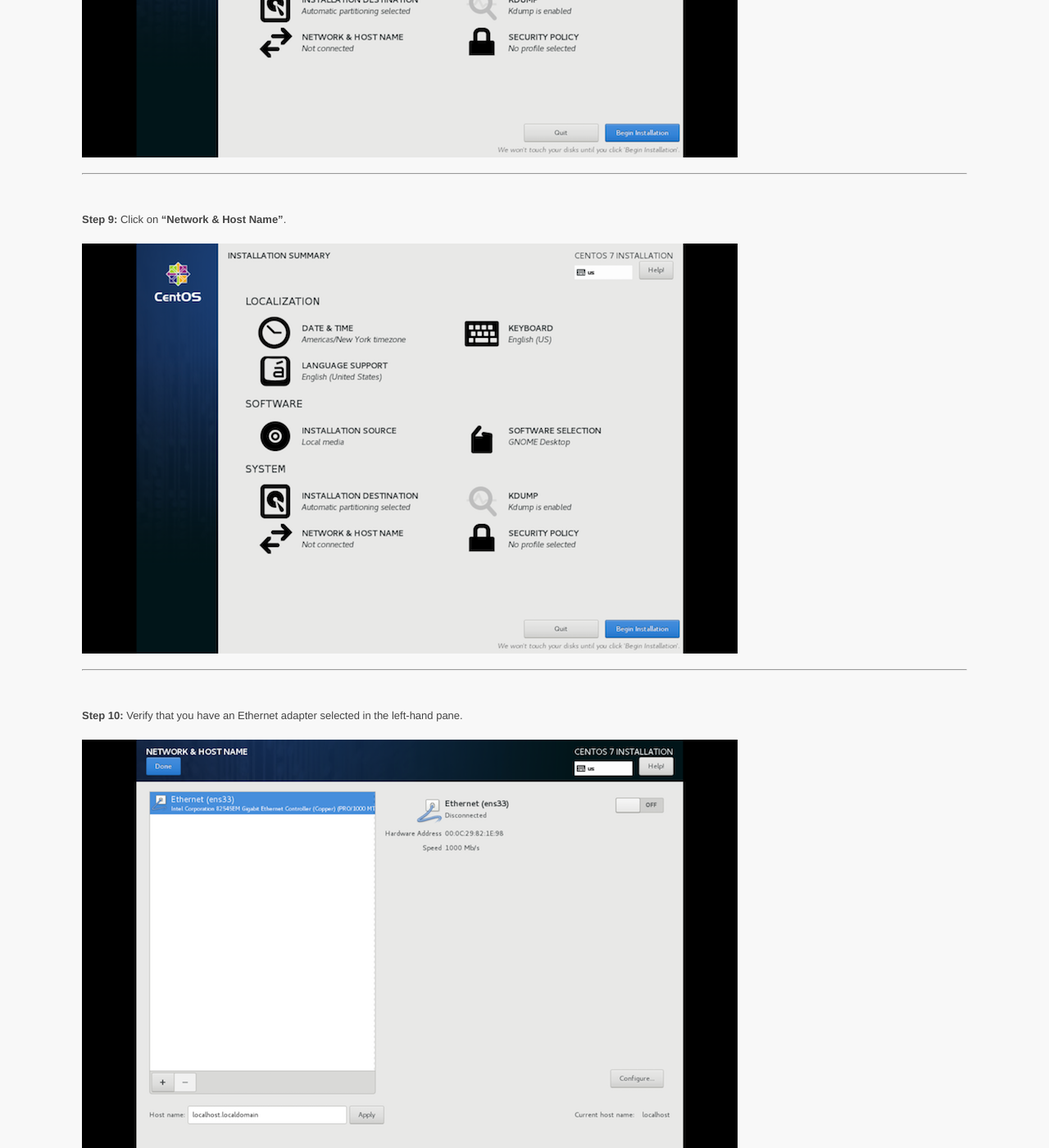
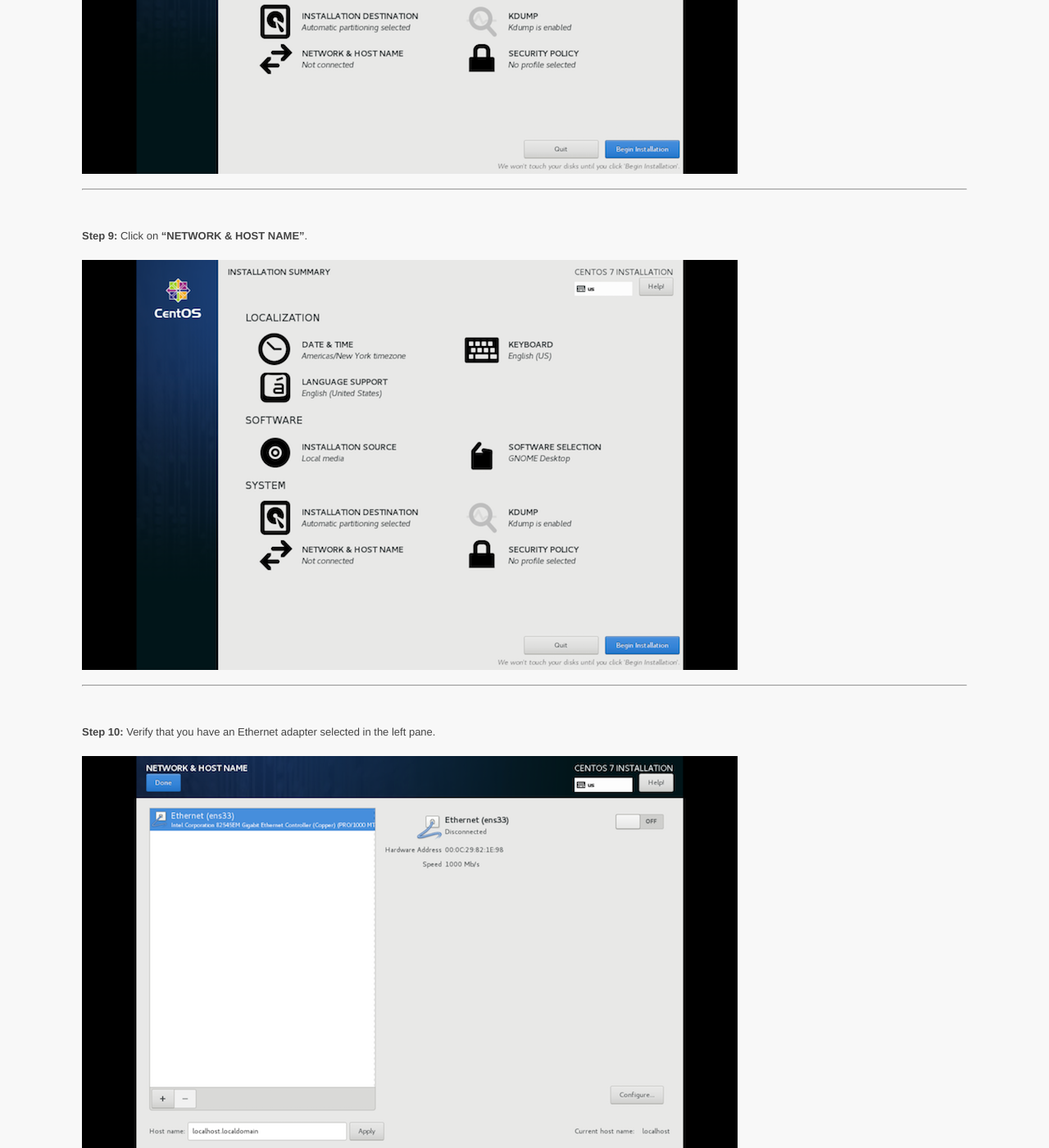
Before and after one commit to ycpcs/dev-env-setup-guide, a Jekyll site: the page built from prog_envs/centOS7/centOS7_install.md, in a window 1280 px wide and 1400 px high, scrolled down 5389 px. Shown: the whole window at 82% size. Built offline with Jekyll 4.4.1, drawn with Linux system fonts in a browser that asks for light colours; some of the changed text lies outside the part shown.

Commit message:
update CentOS7 Guide

```diff
--- a/prog_envs/centOS7/centOS7_install.md
+++ b/prog_envs/centOS7/centOS7_install.md
@@ -59,55 +59,55 @@ Before you can install and run virtual machines, you must enable a feature in yo
 
 <hr><br><!-- =============================================================== -->
 
-**Step 3:** Click on **"Software Selection"** on right side.
+**Step 3:** Click on **"SOFTWARE SELECTION"** on right side.
 <br><br>
 ![image](centOS7_installation_images/step03.png)
 
 <hr><br><!-- =============================================================== -->
 
-**Step 4:** In the left-hand pane, select the **"GNOME Deskop"**.
+**Step 4:** In the left pane, select the **"GNOME Desktop"**.
 <br><br>
 ![image](centOS7_installation_images/step04.png)
 
 <hr><br><!-- =============================================================== -->
 
-**Step 5:** In the right-hand pane, scroll down and select **"Development Tools"**. Click **"Done"** in the top left-hand corner.
+**Step 5:** In the right-hand pane, scroll down and select **"Development Tools"**. Click **"Done"** in the top left corner.
 <br><br>
 ![image](centOS7_installation_images/step05.png)
 
 <hr><br><!-- =============================================================== -->
 
-**Step 6:** Click on **"Installation Destination"**. It will likely have warning icon overlay.
+**Step 6:** Click on **"INSTALLATION DESTINATION"**. It will likely have warning icon overlay.
 <br><br>
 ![image](centOS7_installation_images/step06.png)
 
 <hr><br><!-- =============================================================== -->
 
-**Step 7:** Click on your virtual hard disk drive to highlight it. Click it a second time to select it as the installation destination. Make sure your virtual hard disk drive is selected **and has a checkmark**. Leave the **"Partitioning"** option set to **"Automatically configure partitioning"**. Click **"Done"** in the top left-hand corner.
+**Step 7:** Click on your virtual hard disk drive to highlight it. Click it a second time to select it as the installation destination. Make sure your virtual hard disk drive is selected **and has a checkmark**. Leave the **"Partitioning"** option set to **"Automatically configure partitioning"**. Click **"Done"** in the top left corner.
 <br><br>
 ![image](centOS7_installation_images/step07.png)
 
 <hr><br><!-- =============================================================== -->
 
-**Step 8:** Verify that the warning overlay has disappeared from the **"Installation Destination"**. Under **"Installation Destination"** you should also see **"Automatic partitioning selected"**.
+**Step 8:** Verify that the warning overlay has disappeared from the **"INSTALLATION DESTINATION"**. Under **"INSTALLATION DESTINATION"** you should also see **"Automatic partitioning selected"**.
 <br><br>
 ![image](centOS7_installation_images/step08.png)
 
 <hr><br><!-- =============================================================== -->
 
-**Step 9:** Click on **"Network & Host Name"**.
+**Step 9:** Click on **"NETWORK & HOST NAME"**.
 <br><br>
 ![image](centOS7_installation_images/step09.png)
 
 <hr><br><!-- =============================================================== -->
 
-**Step 10:** Verify that you have an Ethernet adapter selected in the left-hand pane.
+**Step 10:** Verify that you have an Ethernet adapter selected in the left pane.
 <br><br>
 ![image](centOS7_installation_images/step10.png)
 
 <hr><br><!-- =============================================================== -->
 
-**Step 11:** Click the **ON/OFF** toggle in the top right to enable your Ethernet adapter. Click **"Done"** in the top left-hand corner.
+**Step 11:** Click the **ON/OFF** toggle in the top right to enable your Ethernet adapter. Click **"Done"** in the top left corner.
 <br><br>
 ![image](centOS7_installation_images/step11.png)
 
@@ -119,31 +119,31 @@ Before you can install and run virtual machines, you must enable a feature in yo
 
 <hr><br><!-- =============================================================== -->
 
- **Step 13:** Click on **"Root Password"**.
+ **Step 13:** Click on **"ROOT PASSWORD"**.
 <br><br>
 ![image](centOS7_installation_images/step13.png)
 
 <hr><br><!-- =============================================================== -->
 
-**Step 14:** Set a root password (**REMEMBER THIS PASSWORD!!!**).  Click **"Done"** in the top left-hand corner.
+**Step 14:** Set a root password (**REMEMBER THIS PASSWORD!!!**).  Click **"Done"** in the top left corner.
 <br><br>
 ![image](centOS7_installation_images/step14.png)
 
 <hr><br><!-- =============================================================== -->
 
-**Step 15:** Click **"User Creation"**
+**Step 15:** Click **"USER CREATION"**
 <br><br>
 ![image](centOS7_installation_images/step15.png)
 
 <hr><br><!-- =============================================================== -->
 
-**Step 16:** Type in your preferred username and password. This password need not be the same as the **root** password previously set. Click **"Done"** in the top left-hand corner.
+**Step 16:** Type in your preferred username and password. This password need not be the same as the **root** password previously set. Click **"Done"** in the top left corner.
 <br><br>
 ![image](centOS7_installation_images/step16.png)
 
 <hr><br><!-- =============================================================== -->
 
-**Step 17:** Wait patiently while the OS installs.
+**Step 17:** Wait patiently while the Operating System installs.
 <br><br>
 ![image](centOS7_installation_images/step17.png)
 
@@ -161,19 +161,19 @@ Before you can install and run virtual machines, you must enable a feature in yo
 
 <hr><br><!-- =============================================================== -->
 
-**Step 20:** Click on **"License Information"** to accept the CentOS license.
+**Step 20:** Click on **"LICENSE INFORMATION"** to accept the CentOS license.
 <br><br>
 ![image](centOS7_installation_images/step20.png)
 
 <hr><br><!-- =============================================================== -->
 
-**Step 21:** Check the box next to **"I accept the license agreement"** to accept the CentOS license agreement. Then click **"Done"** in the top left-hand corner.
+**Step 21:** Check the box next to **"I accept the license agreement"** to accept the CentOS license agreement. Then click **"Done"** in the top left corner.
 <br><br>
 ![image](centOS7_installation_images/step21.png)
 
 <hr><br><!-- =============================================================== -->
 
-**Step 22:** Click **"Finish Configuration"** in the bottom right corner. The machine will reboot to a logon screen.
+**Step 22:** Click **"FINISH CONFIGURATION"** in the bottom right corner. The machine will reboot to a logon screen.
 <br><br>
 ![image](centOS7_installation_images/step22.png)
 
```
